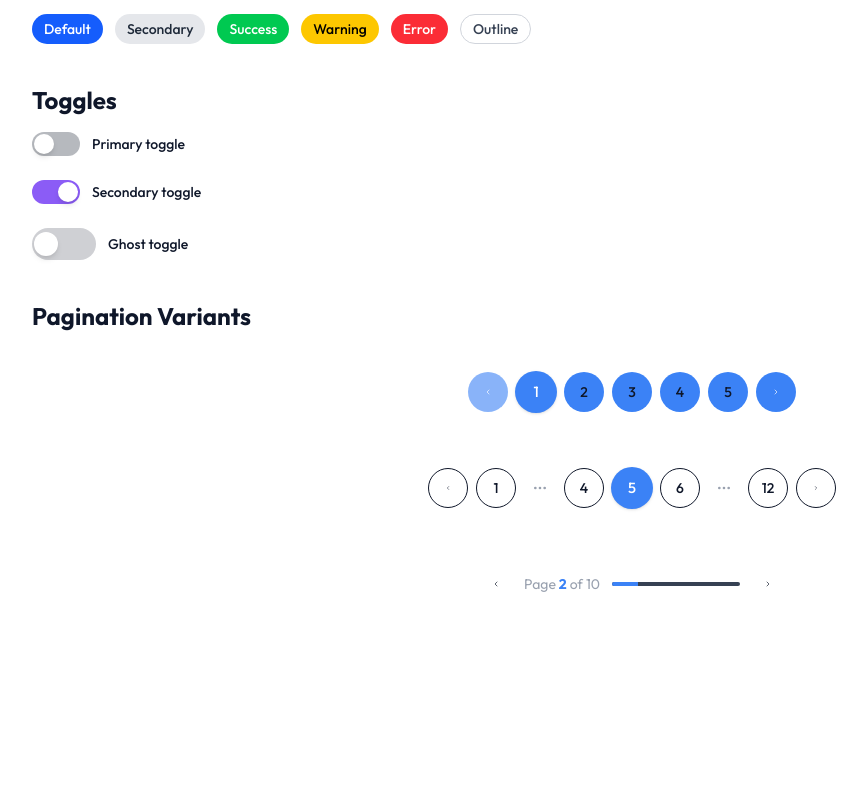
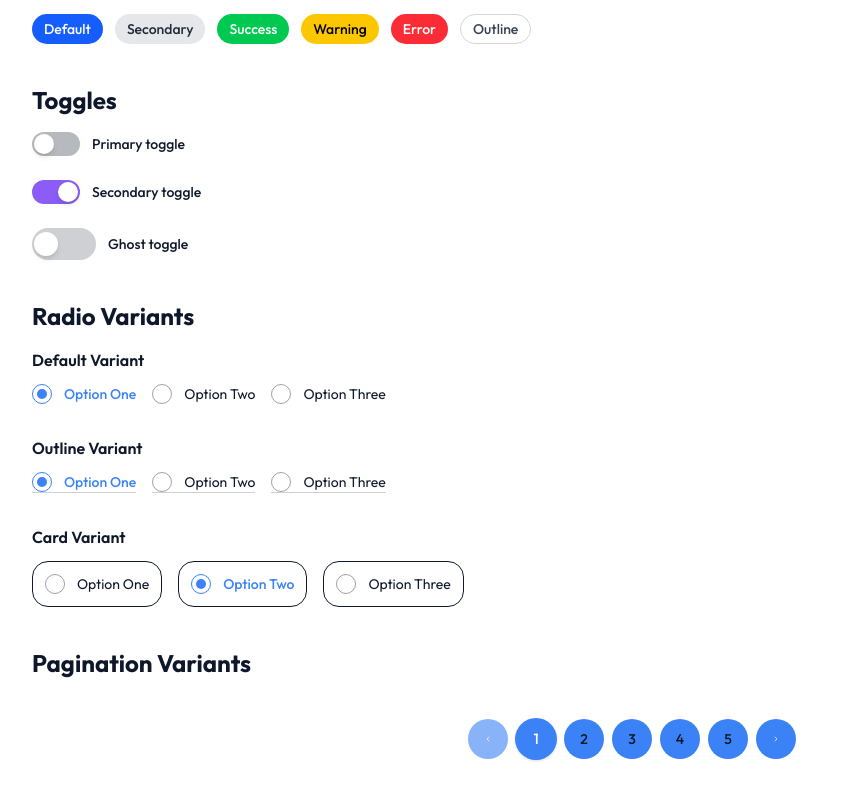
Before and after one commit to mrymsarabi/nextui-kit, a Next.js app: page / in a window 1280 px wide. Shown: the part 572-1372 px from the top of the page, without its empty margins (8-875 px from the left). Before the commit the page ends 1216 px from the top, so only its background shows below. Built offline with nearby package versions, Linux system fonts and the light colour scheme.

Commit message:
Radio - 1

```diff
--- a/src/app/page.tsx
+++ b/src/app/page.tsx
@@ -6,7 +6,8 @@ import { Card } from "@/components/ui/card";
 import { Badge } from "@/components/ui/badge";
 import { Modal } from "@/components/ui/modal";
 import { ToggleSwitch } from "@/components/ui/toggleSwitch";
-import { Pagination } from "@/components/ui/pagination"; // 👈 import it
+import { Pagination } from "@/components/ui/pagination";
+import { RadioGroup } from "@/components/ui/radio"; // 👈 new import
 
 export default function Home() {
   const [isOpen, setIsOpen] = useState(false);
@@ -14,6 +15,16 @@ export default function Home() {
   const [pageFull, setPageFull] = useState(1);
   const [pageTrunc, setPageTrunc] = useState(5);
   const [pageMini, setPageMini] = useState(2);
+
+  const [selectedDefault, setSelectedDefault] = useState("option1");
+  const [selectedOutline, setSelectedOutline] = useState("option1");
+  const [selectedCard, setSelectedCard] = useState("option2");
+
+  const options = [
+    { label: "Option One", value: "option1" },
+    { label: "Option Two", value: "option2" },
+    { label: "Option Three", value: "option3" },
+  ];
 
   return (
     <main className="p-10 space-y-10 bg-[var(--color-background)] text-[var(--color-foreground)]">
@@ -45,7 +56,9 @@ export default function Home() {
             <Input placeholder="Edit name..." />
           </Card>
           <Card title="Analytics Card" description="Display some data or summary.">
-            <p className="text-sm text-gray-500 dark:text-gray-400">Total users: 1,203</p>
+            <p className="text-sm text-gray-500 dark:text-gray-400">
+              Total users: 1,203
+            </p>
           </Card>
         </div>
       </section>
@@ -70,6 +83,45 @@ export default function Home() {
           <ToggleSwitch variant="primary" label="Primary toggle" />
           <ToggleSwitch variant="secondary" label="Secondary toggle" initial />
           <ToggleSwitch variant="ghost" size="lg" label="Ghost toggle" />
+        </div>
+      </section>
+
+      {/* 🌀 Radio Buttons Section */}
+      <section>
+        <h2 className="text-2xl font-bold mb-4">Radio Variants</h2>
+        <div className="space-y-8">
+          <div>
+            <h3 className="font-semibold mb-3">Default Variant</h3>
+            <RadioGroup
+              options={options}
+              value={selectedDefault}
+              onChange={setSelectedDefault}
+              variant="default"
+              direction="row"
+            />
+          </div>
+
+          <div>
+            <h3 className="font-semibold mb-3">Outline Variant</h3>
+            <RadioGroup
+              options={options}
+              value={selectedOutline}
+              onChange={setSelectedOutline}
+              variant="outline"
+              direction="row"
+            />
+          </div>
+
+          <div>
+            <h3 className="font-semibold mb-3">Card Variant</h3>
+            <RadioGroup
+              options={options}
+              value={selectedCard}
+              onChange={setSelectedCard}
+              variant="card"
+              direction="row"
+            />
+          </div>
         </div>
       </section>
 
--- /dev/null
+++ b/src/components/ui/radio.tsx
@@ -0,0 +1,123 @@
+"use client";
+
+import React from "react";
+import { motion } from "framer-motion";
+import { cn } from "@/lib/utils";
+
+interface RadioProps {
+  label: string;
+  value: string;
+  selected: string;
+  onChange: (value: string) => void;
+  variant?: "default" | "outline" | "card" | "ghost";
+  size?: "sm" | "md" | "lg";
+}
+
+export function Radio({
+  label,
+  value,
+  selected,
+  onChange,
+  variant = "default",
+  size = "md",
+}: RadioProps) {
+  const isChecked = selected === value;
+
+  const sizes = {
+    sm: "w-4 h-4",
+    md: "w-5 h-5",
+    lg: "w-6 h-6",
+  };
+
+  const innerDotSize = {
+    sm: "w-2 h-2",
+    md: "w-2.5 h-2.5",
+    lg: "w-3 h-3",
+  };
+
+  return (
+    <label
+      className={cn(
+        "flex items-center gap-3 cursor-pointer select-none transition-all",
+        variant === "card" &&
+          "border rounded-[var(--radius-card)] p-3 hover:shadow-sm",
+        variant === "outline" && "border-b border-[var(--color-foreground)]/20",
+        variant === "ghost" && "hover:bg-[var(--color-foreground)]/10 rounded-lg p-2"
+      )}
+    >
+      <div
+        className={cn(
+          "flex items-center justify-center rounded-full border transition-all duration-200",
+          sizes[size],
+          isChecked
+            ? "border-[var(--color-primary)]"
+            : "border-[var(--color-foreground)]/40 bg-transparent"
+        )}
+        onClick={() => onChange(value)}
+      >
+        {isChecked && (
+          <motion.div
+            layoutId={`radio-dot-${variant}`}
+            className={cn(
+              "rounded-full bg-[var(--color-primary)]",
+              innerDotSize[size]
+            )}
+            initial={{ scale: 0 }}
+            animate={{ scale: 1 }}
+            transition={{ type: "spring", stiffness: 300, damping: 20 }}
+          />
+        )}
+      </div>
+      <span
+        className={cn(
+          "text-sm transition-colors duration-150",
+          isChecked
+            ? "text-[var(--color-primary)] font-medium"
+            : "text-[var(--color-foreground)]"
+        )}
+        onClick={() => onChange(value)}
+      >
+        {label}
+      </span>
+    </label>
+  );
+}
+
+interface RadioGroupProps {
+  options: { label: string; value: string }[];
+  value: string;
+  onChange: (value: string) => void;
+  variant?: "default" | "outline" | "card" | "ghost";
+  size?: "sm" | "md" | "lg";
+  direction?: "row" | "col";
+}
+
+export function RadioGroup({
+  options,
+  value,
+  onChange,
+  variant = "default",
+  size = "md",
+  direction = "col",
+}: RadioGroupProps) {
+  return (
+    <div
+      className={cn(
+        "flex gap-4",
+        direction === "col" ? "flex-col" : "flex-row flex-wrap"
+      )}
+    >
+      {options.map((option) => (
+        <Radio
+          key={option.value}
+          label={option.label}
+          value={option.value}
+          selected={value}
+          onChange={onChange}
+          variant={variant}
+          size={size}
+        />
+      ))}
+    </div>
+  );
+}
```
Lines whose indentation alone changed are shown as unchanged.
